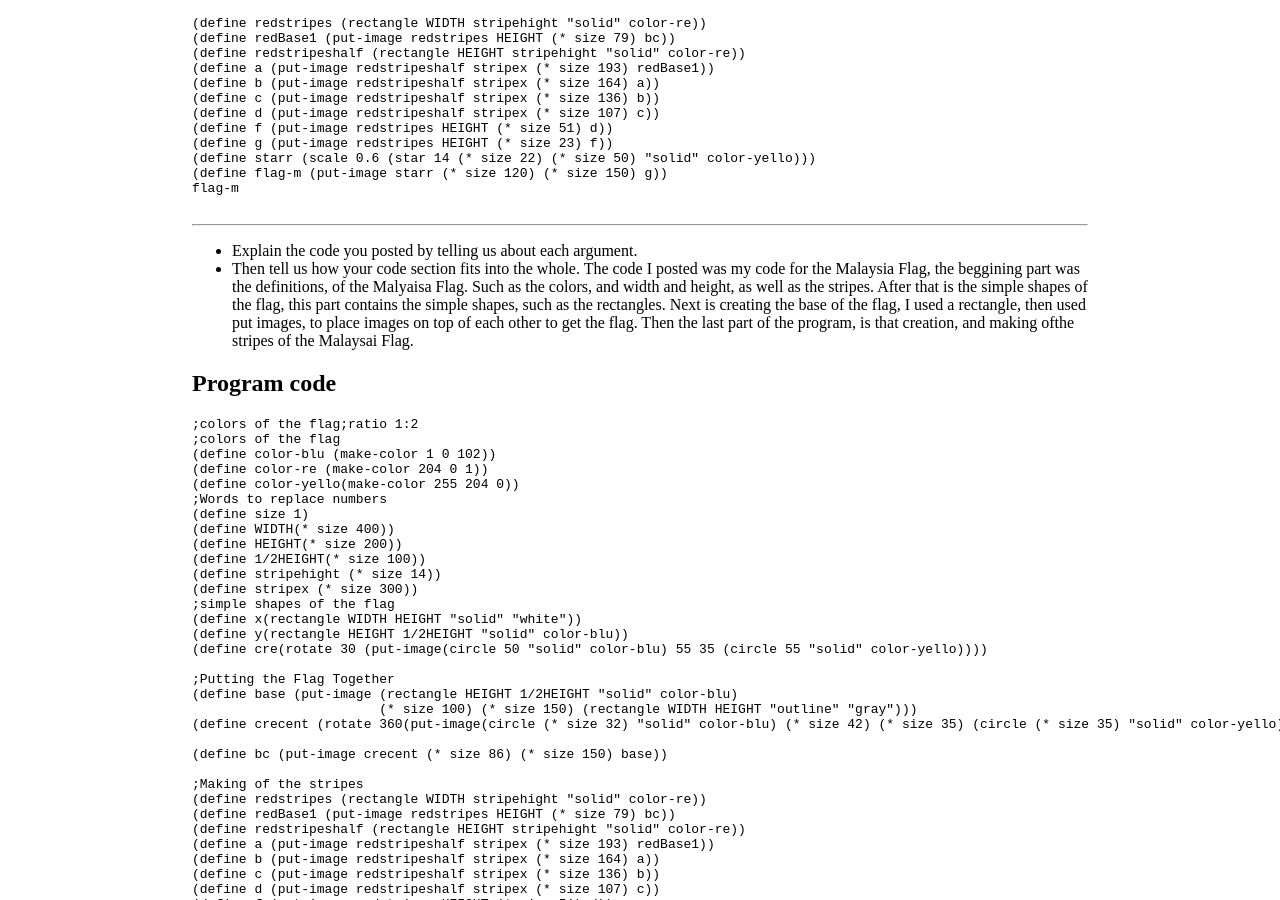
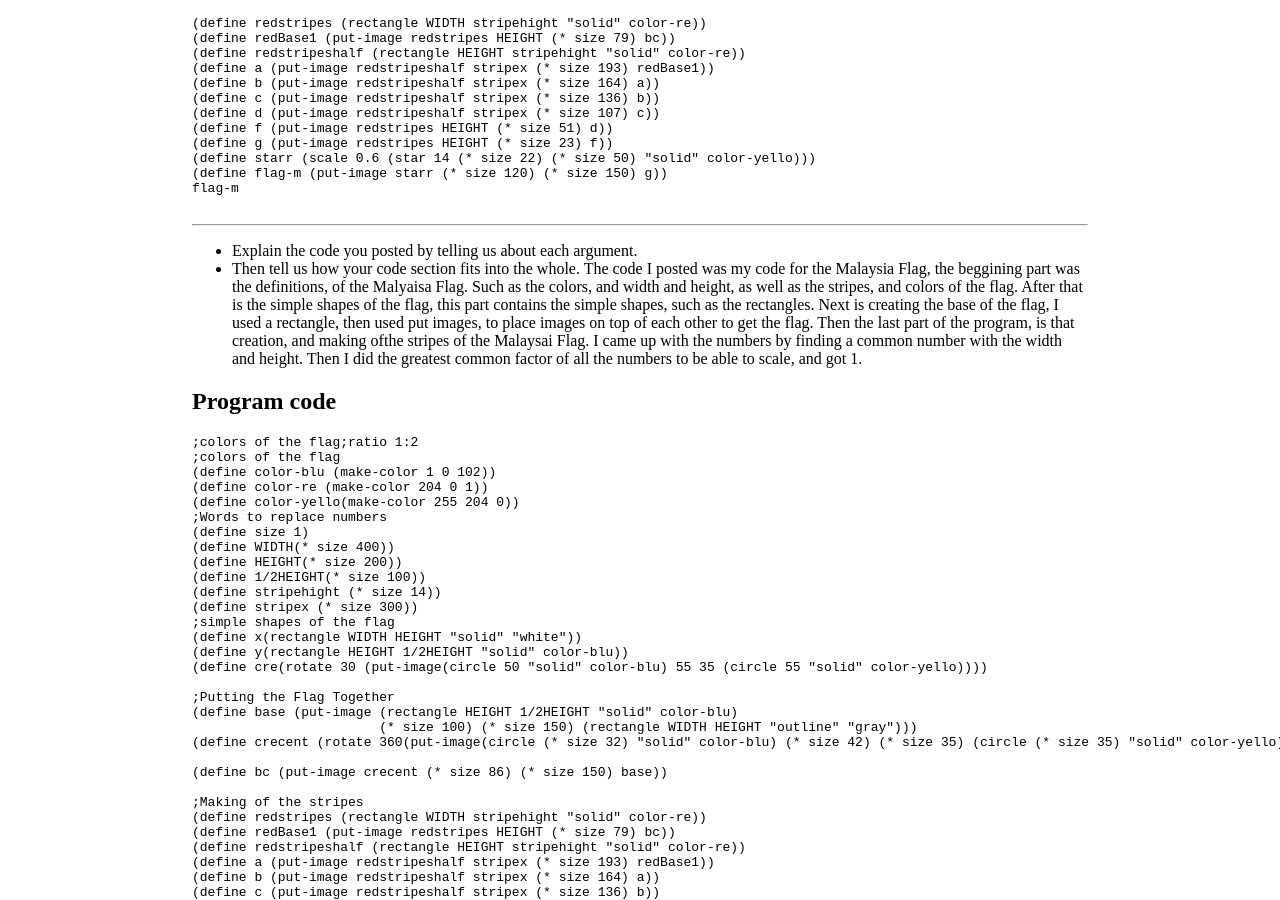
Before and after one commit to Andrewl3295/Andrewl3295.github.io, a Jekyll site: the page built from _posts/2018-12-20-Weekly-Reflection-14.md, in a window 1280 px wide and 900 px high, scrolled down 1264 px. Built offline with Jekyll 4.4.1, drawn with Linux system fonts in a browser that asks for light colours.

Commit message:
Update 2018-12-20-Weekly-Reflection-14.md

```diff
--- a/_posts/2018-12-20-Weekly-Reflection-14.md
+++ b/_posts/2018-12-20-Weekly-Reflection-14.md
@@ -45,7 +45,7 @@ flag-m
 
 -   Explain the code you posted by telling us about each argument.
 -   Then tell us how your code section fits into the whole.
-The code I posted was my code for the Malaysia Flag, the beggining part was the definitions, of the Malyaisa Flag. Such as the colors, and width and height, as well as the stripes. After that is the simple shapes of the flag, this part contains the simple shapes, such as the rectangles. Next is creating the base of the flag, I used a rectangle, then used put images, to place images on top of each other to get the flag. Then the last part of the program, is that creation, and making ofthe stripes of the Malaysai Flag.
+The code I posted was my code for the Malaysia Flag, the beggining part was the definitions, of the Malyaisa Flag. Such as the colors, and width and height, as well as the stripes, and colors of the flag. After that is the simple shapes of the flag, this part contains the simple shapes, such as the rectangles. Next is creating the base of the flag, I used a rectangle, then used put images, to place images on top of each other to get the flag. Then the last part of the program, is that creation, and making ofthe stripes of the Malaysai Flag. I came up with the numbers by finding a common number with the width and height. Then I did the greatest common factor of all the numbers to be able to scale, and got 1.
 
 ## Program code
 
```
